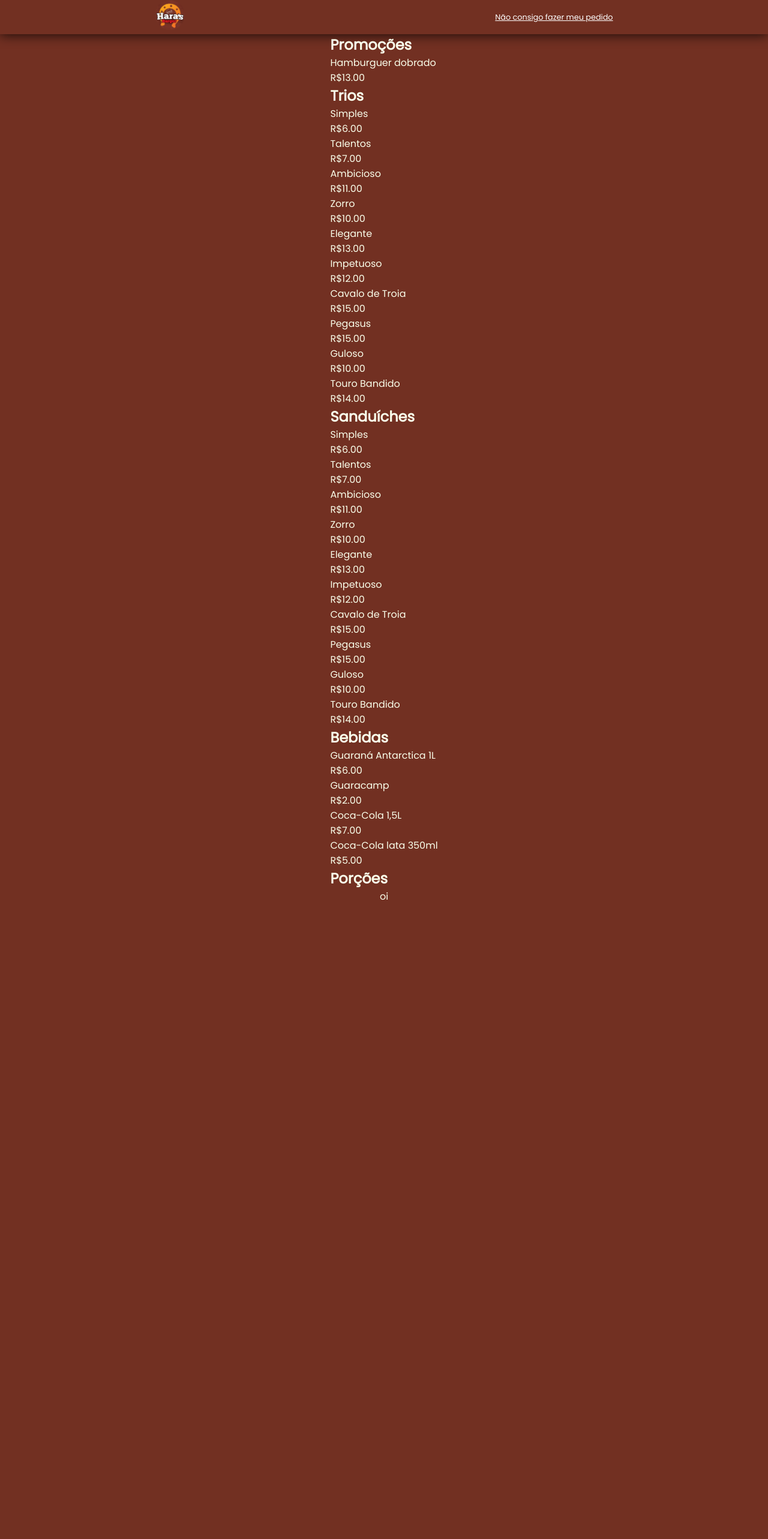
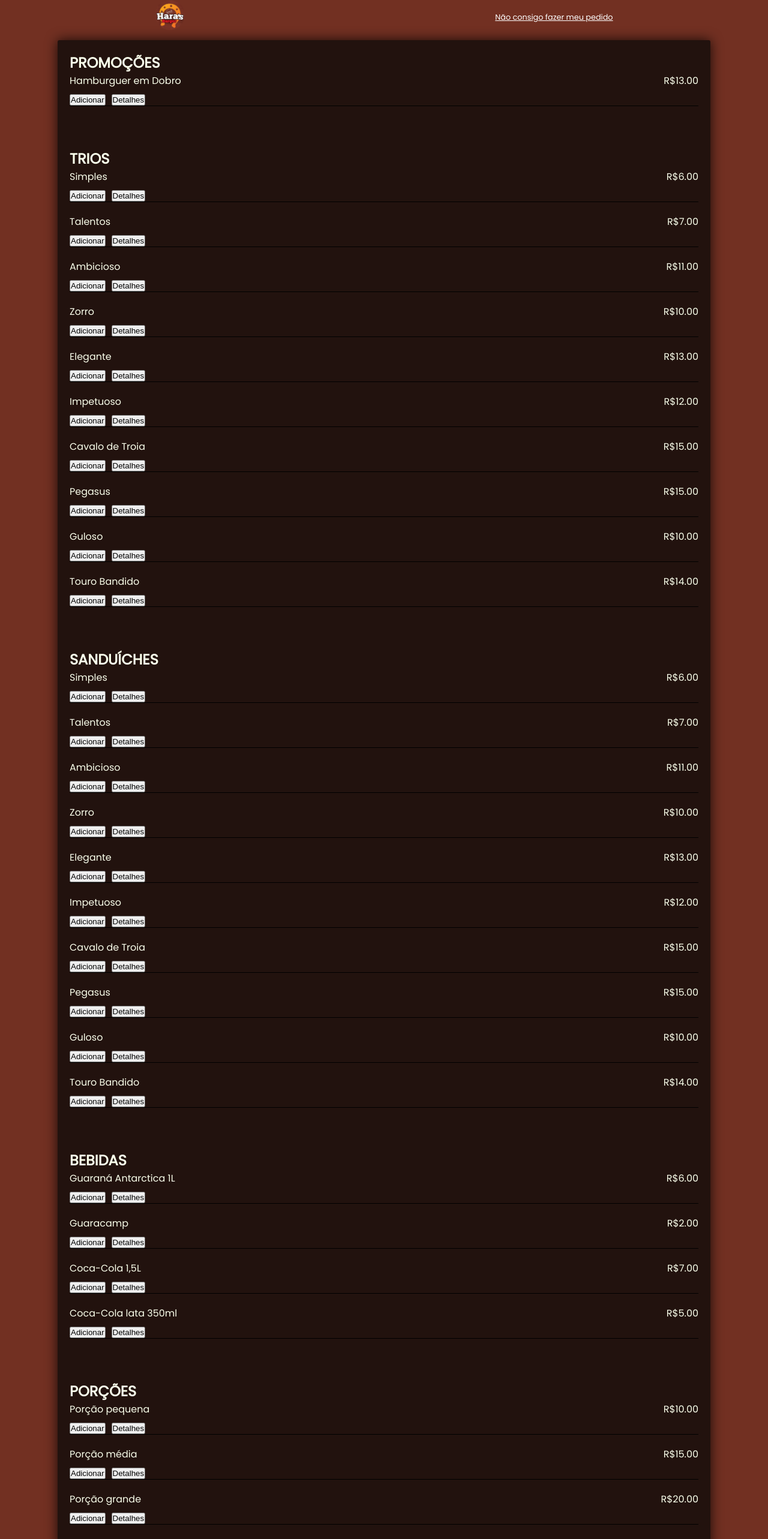
Before and after one commit to MoisesSantana/harasBurger, a Next.js app: page / in a window 1280 px wide. Shown: the top 2566 px of the page at 60% size. Before the commit the page ends 1507 px from the top, so only its background shows below. Built offline with nearby package versions, Linux system fonts and the light colour scheme.

Commit message:
detalhes de estilização no cardapio, correção da renderização de porções, adição dos botões adicionar e detalhes

```diff
--- a/src/components/Cardapio.tsx
+++ b/src/components/Cardapio.tsx
@@ -6,17 +6,27 @@ import {
   bebidas,
   promocoes,
 } from '../data/listaDeAlimentos';
+import {
+  CardapioContainer,
+  ElementoContainer,
+} from '../styles/components/CardapioComponent';
 
-const Header: React.FC = () => (
-  <section>
+const Cardapio: React.FC = () => (
+  <CardapioContainer>
     <div>
       <h2>Promoções</h2>
       {
         promocoes.map(({ nome, preco }) => (
-          <div key={ nome }>
+          <ElementoContainer key={ nome }>
+            <div>
               <p>{ nome }</p>
               <span>R${ preco.toFixed(2) }</span>
             </div>
+            <div>
+              <button>Adicionar</button>
+              <button>Detalhes</button>
+            </div>
+          </ElementoContainer>
         ))
       }
     </div>
@@ -24,10 +34,16 @@ const Header: React.FC = () => (
       <h2>Trios</h2>
       {
         trios.map(({ nome, preco }) => (
-          <div key={ nome }>
+          <ElementoContainer key={ nome }>
+            <div>
               <p>{ nome }</p>
               <span>R${ preco.toFixed(2) }</span>
             </div>
+            <div>
+              <button>Adicionar</button>
+              <button>Detalhes</button>
+            </div>
+          </ElementoContainer>
         ))
       }
     </div>
@@ -35,10 +51,16 @@ const Header: React.FC = () => (
       <h2>Sanduíches</h2>
       {
         sanduiches.map(({ nome, preco }) => (
-          <div key={ nome }>
+          <ElementoContainer key={ nome }>
+            <div>
               <p>{ nome }</p>
               <span>R${ preco.toFixed(2) }</span>
             </div>
+            <div>
+              <button>Adicionar</button>
+              <button>Detalhes</button>
+            </div>
+          </ElementoContainer>
         ))
       }
     </div>
@@ -46,25 +68,37 @@ const Header: React.FC = () => (
       <h2>Bebidas</h2>
       {
         bebidas.map(({ nome, preco }) => (
-          <div key={ nome }>
+          <ElementoContainer key={ nome }>
+            <div>
               <p>{ nome }</p>
               <span>R${ preco.toFixed(2) }</span>
             </div>
+            <div>
+              <button>Adicionar</button>
+              <button>Detalhes</button>
+            </div>
+          </ElementoContainer>
         ))
       }
     </div>
     <div>
       <h2>Porções</h2>
       {
-        porcao.map(({ nome, preco }) => {
-          <div key={ nome }>
+        porcao.map(({ nome, preco }) => (
+          <ElementoContainer key={ nome }>
+            <div>
               <p>{ nome }</p>
               <span>R${ preco.toFixed(2) }</span>
             </div>
-        })
+            <div>
+              <button>Adicionar</button>
+              <button>Detalhes</button>
+            </div>
+          </ElementoContainer>
+        ))
       }
     </div>
-  </section>
+  </CardapioContainer>
 );
 
-export default Header;
+export default Cardapio;
--- a/src/data/listaDeAlimentos.ts
+++ b/src/data/listaDeAlimentos.ts
@@ -365,7 +365,7 @@ export const bebidas = [
 
 export const promocoes = [
   {
-    nome: 'Hamburguer dobrado',
+    nome: 'Hamburguer em Dobro',
     preco: 13,
     tags: ['sanduiche', 'carne', 'promocao'],
   },
--- a/src/pages/_document.tsx
+++ b/src/pages/_document.tsx
@@ -8,6 +8,8 @@ import Document, {
   NextScript,
 } from 'next/document';
 import { ServerStyleSheet } from 'styled-components';
+
+// https://github.com/vercel/next.js/blob/canary/examples/with-styled-components/pages/_document.js
 
 export default class MyDocument extends Document {
   static async getInitialProps(ctx: DocumentContext): Promise<DocumentInitialProps> {
--- a/src/pages/index.tsx
+++ b/src/pages/index.tsx
@@ -10,9 +10,7 @@ const Home: React.FC = () => (
       <title>Hara&apos;s Burger</title>
     </Head>
     <Header />
-    <div>
-      <Cardapio />
-    </div>
+    <Cardapio />
     <div>
       oi
     </div>
--- /dev/null
+++ b/src/styles/components/CardapioComponent.ts
@@ -0,0 +1,41 @@
+import style from 'styled-components';
+
+export const CardapioContainer = style.section`
+  align-items: flex-start;
+  background-color: #22120E;
+  border-radius: 3px;
+  box-shadow: 0px 0px 20px rgba(0, 0, 0, 0.8);
+  display: flex;
+  flex-direction: column;
+  gap: 50px;
+  padding: 20px;
+  width: 85%;
+
+  h2 {
+    text-transform: uppercase;
+  }
+
+  & div {
+    width: 100%;
+  }
+`;
+
+export const ElementoContainer = style.div`
+  border-bottom: 1px solid black;
+  display: flex;
+  flex-direction: column;
+  gap: 10px;
+  margin-bottom: 20px;
+
+  & div {
+    display: flex;
+  }
+
+  & div:first-child {
+    justify-content: space-between;
+  }
+
+  & div:last-child {
+    gap: 10px;
+  }
+`;
--- a/src/styles/components/headerComponent.ts
+++ b/src/styles/components/headerComponent.ts
@@ -4,8 +4,8 @@ const HeaderContainer = style.header`
   align-items: center;
   display: flex;
   justify-content: space-around;
+  margin-bottom: 10px;
   width: 100vw;
-  box-shadow: 0px 1px 20px rgba(0, 0, 0, 0.8);
 
   img {
     border-radius: 50%;
```
Lines whose indentation alone changed are shown as unchanged.
